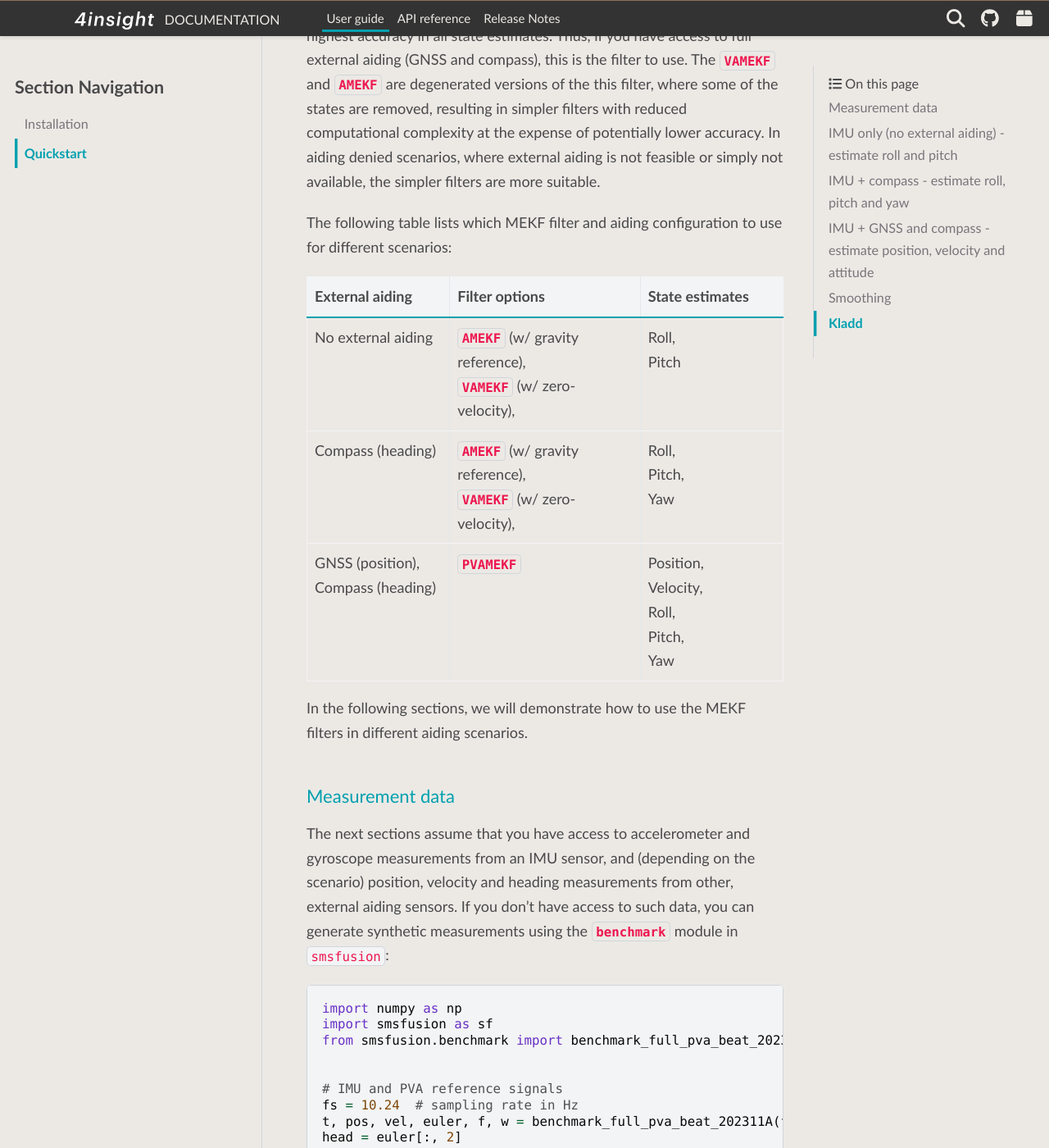
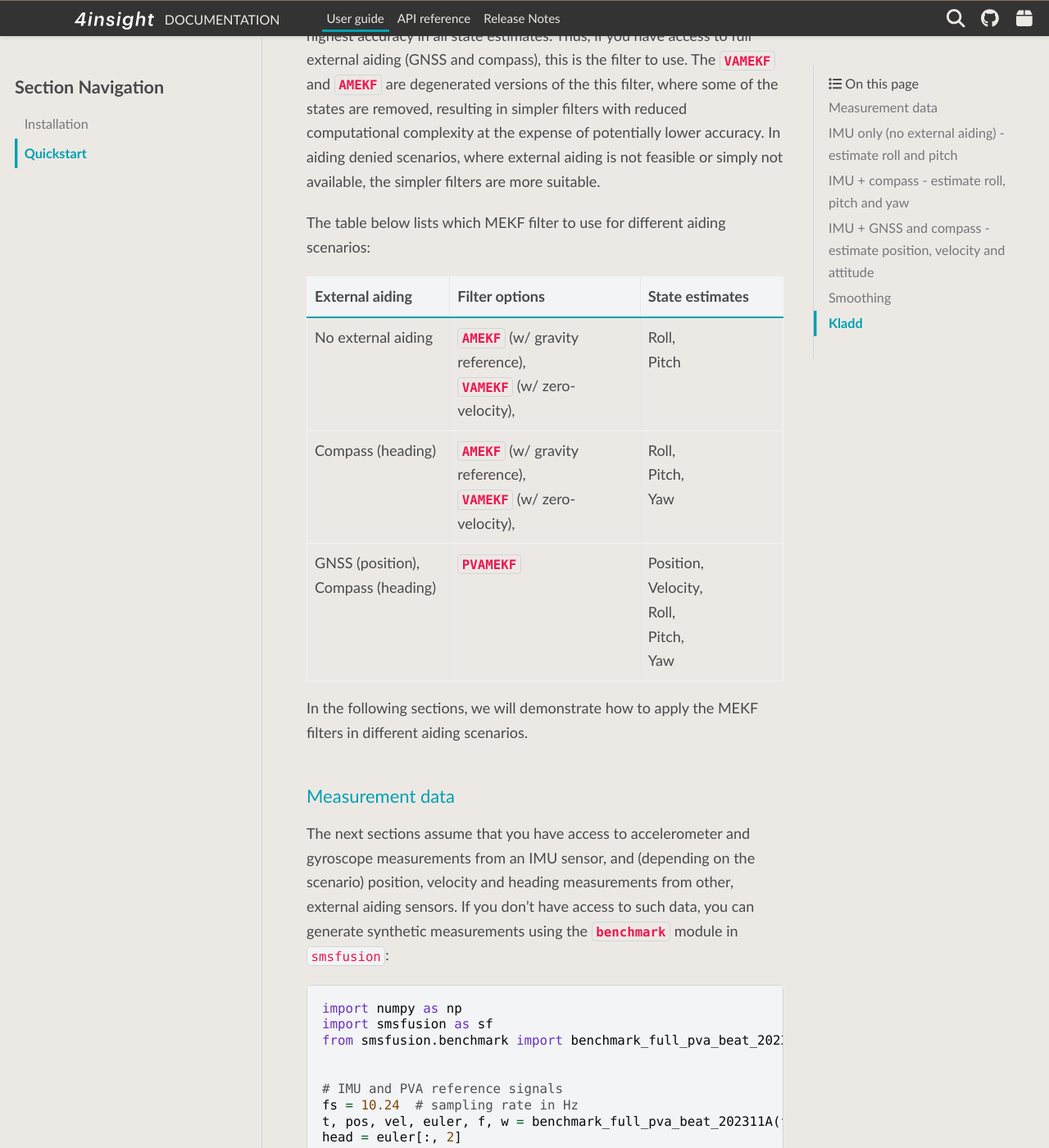
Before and after one commit to 4Subsea/smsfusion-python, a Sphinx documentation site: the page built from docs/user_guide/quickstart.rst, in a window 1280 px wide and 1400 px high, scrolled down 662 px. Shown: the whole window at 82% size. Built offline with Sphinx 7.4.7 and the PyData theme 0.15.4, drawn with Linux system fonts in a browser that asks for light colours.

Commit message:
some changes

```diff
--- a/docs/user_guide/quickstart.rst
+++ b/docs/user_guide/quickstart.rst
@@ -23,8 +23,7 @@ resulting in simpler filters with reduced computational complexity at the expens
 of potentially lower accuracy. In aiding denied scenarios, where external aiding
 is not feasible or simply not available, the simpler filters are more suitable.
 
-The following table lists which MEKF filter and aiding configuration to use for
-different scenarios:
+The table below lists which MEKF filter to use for different aiding scenarios:
 
 .. list-table::
    :header-rows: 1
@@ -53,7 +52,7 @@ different scenarios:
        | Pitch,
        | Yaw
 
-In the following sections, we will demonstrate how to use the MEKF filters in
+In the following sections, we will demonstrate how to apply the MEKF filters in
 different aiding scenarios.
 
 
```
